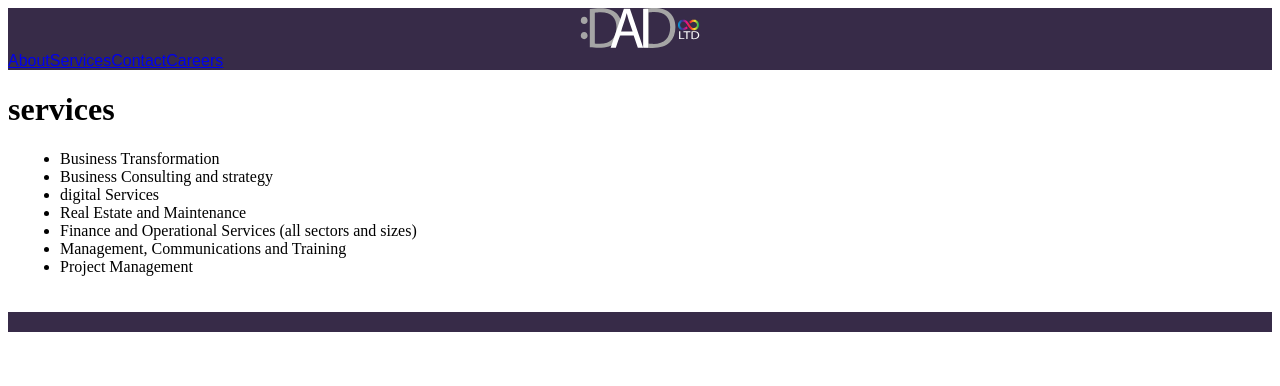
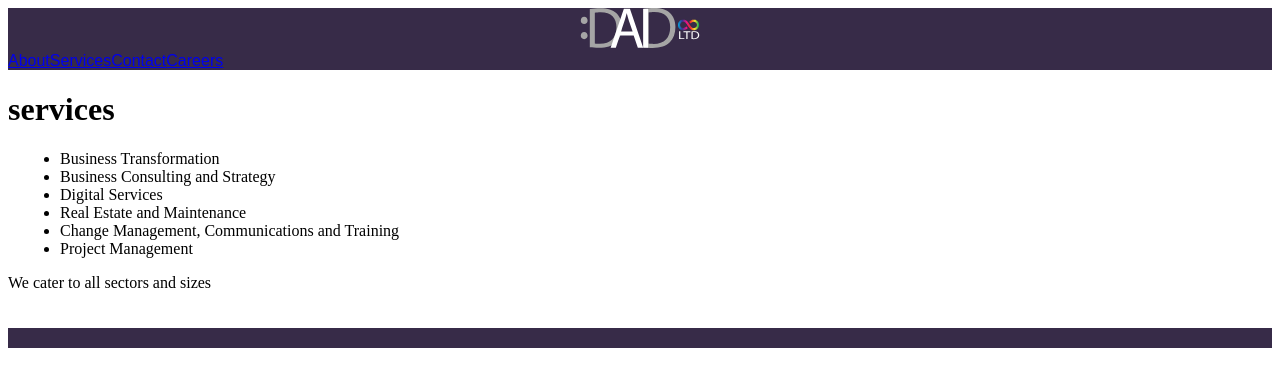
Before and after one commit to aiacuone/daid, a SvelteKit app: page /page/services in a window 1280 px wide. Shown: the top 386 px of the page. Built offline with nearby package versions, Linux system fonts and the light colour scheme; some icons are missing.

Commit message:
[contact-page] (#3)

```diff
--- a/src/routes/page/services/+page.svelte
+++ b/src/routes/page/services/+page.svelte
@@ -1,11 +1,10 @@
 <script lang="ts">
 	const services = [
 		'Business Transformation',
-		'Business Consulting and strategy',
-		'digital Services',
+		'Business Consulting and Strategy',
+		'Digital Services',
 		'Real Estate and Maintenance',
-		'Finance and Operational Services (all sectors and sizes)',
-		'Management, Communications and Training',
+		'Change Management, Communications and Training',
 		'Project Management'
 	];
 </script>
@@ -15,6 +14,7 @@
 		<li>{service}</li>
 	{/each}
 </ul>
+<p>We cater to all sectors and sizes</p>
 
 <style>
 	li {
```
Also changed, not shown: src/routes/page/contact/+page.svelte (+30 -10 lines).
